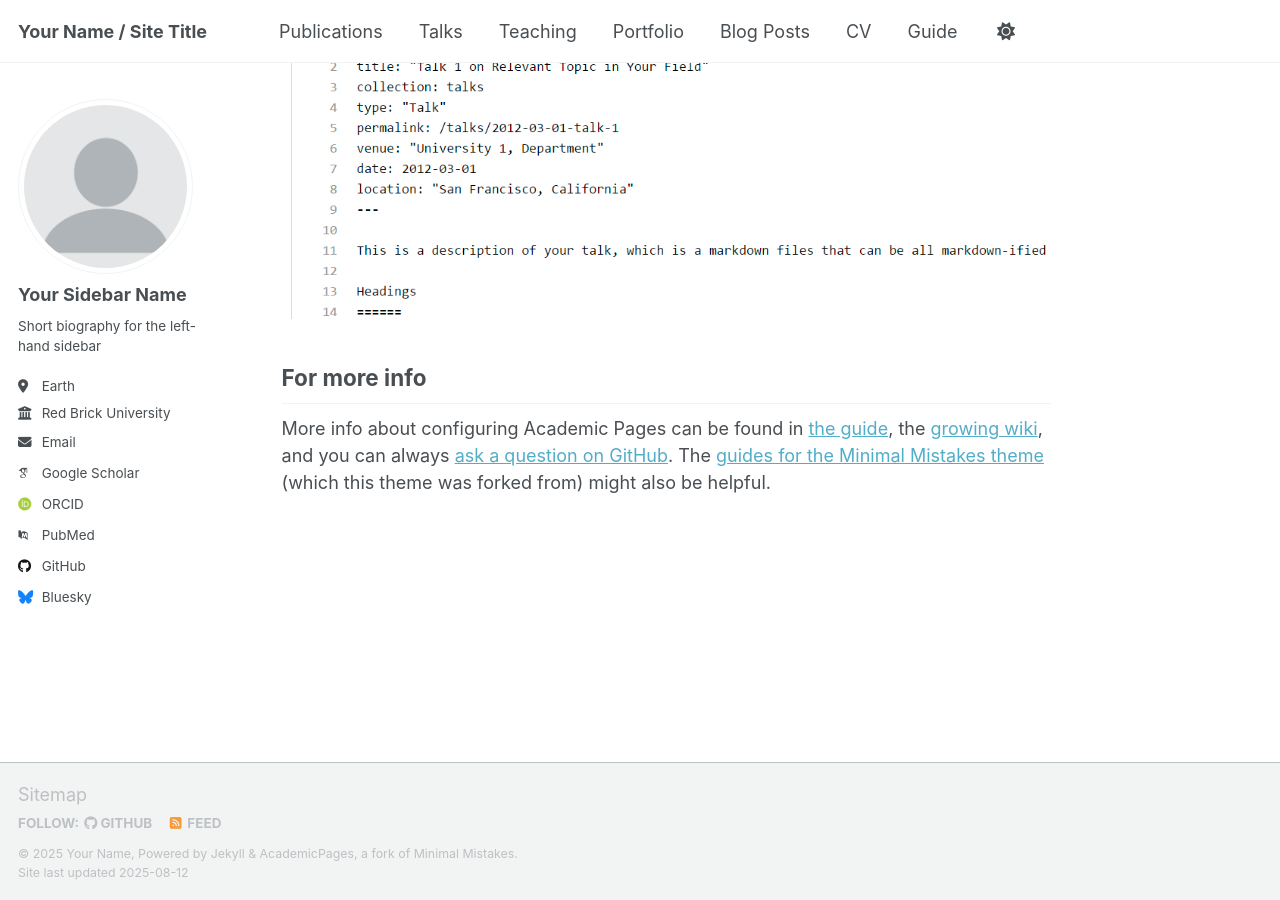
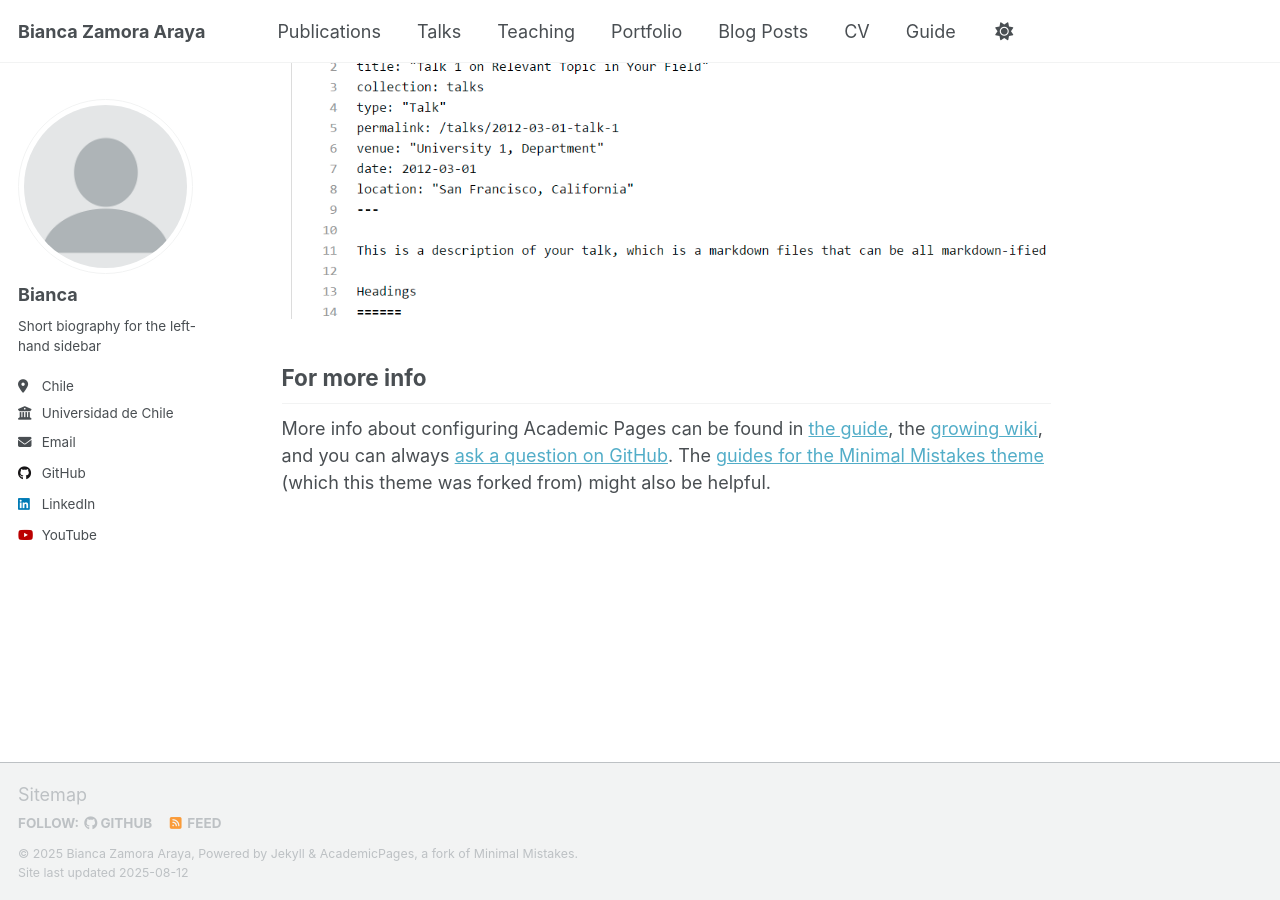
Before and after one commit to Bianca-Zamora-Araya/Bianca-Zamora-Araya.github.io, a Jekyll site: the page built from _pages/about.md, in a window 1280 px wide and 900 px high, scrolled down 2880 px. Built offline with Jekyll 4.4.1, drawn with Linux system fonts in a browser that asks for light colours; some web fonts are replaced; a script that is not in the unit is left out.

Commit message:
Update _config.yml

```diff
--- a/_config.yml
+++ b/_config.yml
@@ -9,11 +9,11 @@
 # Basic Site Settings
 locale                   : "en-US"
 site_theme               : "default" # Currently available options are "default", "air"
-title                    : "Your Name / Site Title"
+title                    : "Bianca Zamora Araya"
 title_separator          : "-"
-name                     : &name "Your Name"
+name                     : &name "Bianca Zamora Araya"
 description              : &description "personal description"
-url                      : https://academicpages.github.io # the base hostname & protocol for your site e.g. "https://[your GitHub username].github.io" or if you already have some other page hosted on Github then use "https://[your GitHub username].github.io/[Your Repo Name]"
+url                      : https://bianca-zamora-araya.github.io # the base hostname & protocol for your site e.g. "https://[your GitHub username].github.io" or if you already have some other page hosted on Github then use "https://[your GitHub username].github.io/[Your Repo Name]"
 baseurl                  : "" # the subpath of your site, e.g. "/blog"
 repository               : "academicpages/academicpages.github.io"
 
@@ -23,23 +23,23 @@ repository               : "academicpages/academicpages.github.io"
 author:
   # Biographic information
   avatar           : "profile.png"
-  name             : "Your Sidebar Name"
+  name             : "Bianca"
   pronouns         : # example: "she/her"
   bio              : "Short biography for the left-hand sidebar"
-  location         : "Earth"
-  employer         : "Red Brick University"
+  location         : "Chile"
+  employer         : "Universidad de Chile"
   uri              : # URL
-  email            : "none@example.org"
+  email            : "hola.bianca.zamora.araya@gmail.com"
 
   # Academic websites
   academia         : # URL
   arxiv            : # URL - Update with the correct link to your profile
-  googlescholar    : "https://scholar.google.com/citations?user=PS_CX0AAAAAJ"
+  googlescholar    : #"https://scholar.google.com/citations?user=PS_CX0AAAAAJ"
   inspire-hep      : # URL
   impactstory      : # URL
-  orcid            : "http://orcid.org/yourorcidurl"
+  orcid            : #"http://orcid.org/yourorcidurl"
   semantic         : # URL
-  pubmed           : "https://www.ncbi.nlm.nih.gov/pubmed/?term=john+snow"
+  pubmed           : #"https://www.ncbi.nlm.nih.gov/pubmed/?term=john+snow"
   researchgate     : # URL
   scopus           : # URL
 
@@ -53,7 +53,7 @@ author:
 
   # Social media
   artstation       : # Username
-  bluesky          : "bsky.app" # Replace this with you Bluesky username
+  bluesky          : #"bsky.app" # Replace this with you Bluesky username
   facebook         : # Username
   flickr           : # Username
   foursquare       : # Username
@@ -62,7 +62,7 @@ author:
   keybase          : # Username
   instagram        : # Username
   lastfm           : # Username
-  linkedin         : # Username
+  linkedin         : bianca-zamora-araya # Username
   mastodon         : # URL
   medium           : # URL
   pinterest        : # Username
@@ -75,7 +75,7 @@ author:
   weibo            : # Username
   wikipedia        : # Username
   xing             : # Username
-  youtube          : # Username
+  youtube          : biancazamoraaraya # Username
   zhihu            : # Username
 
 # Publication Category - The following the list of publication categories and their headings
```
